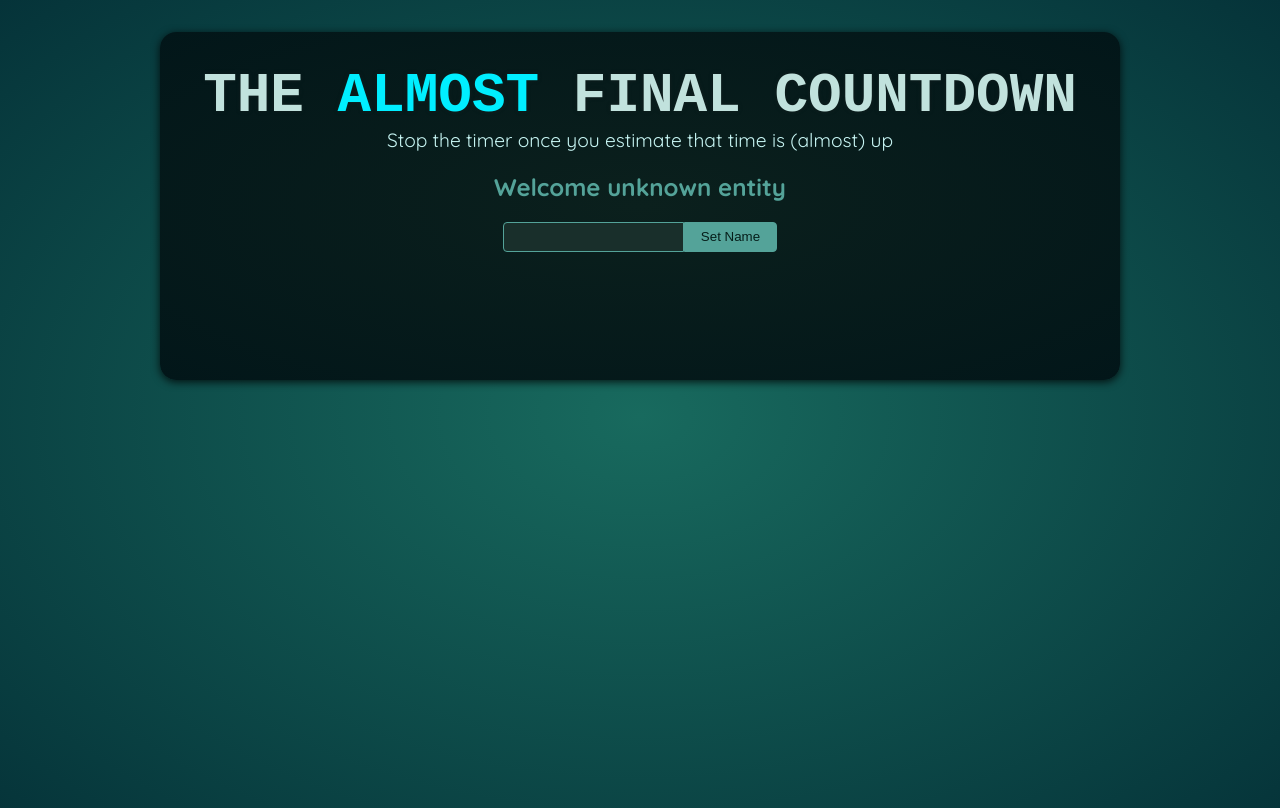
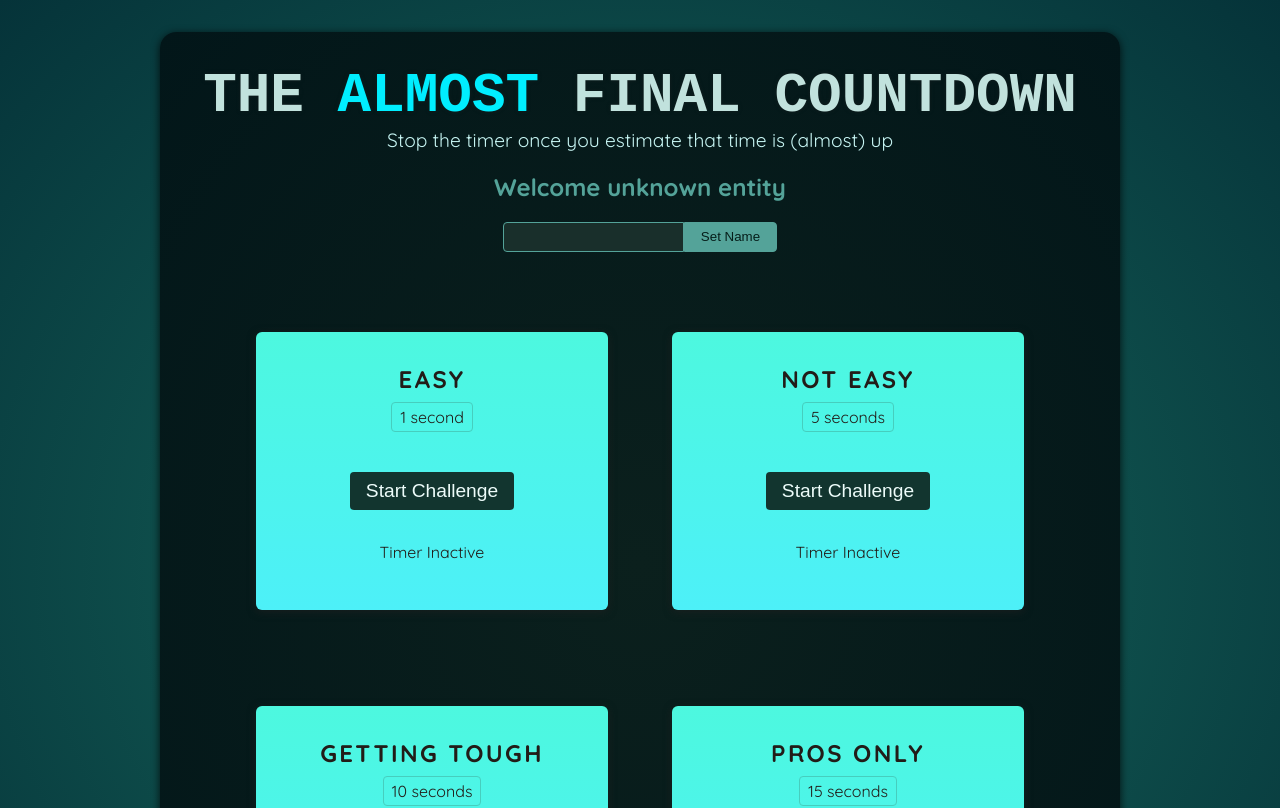
Before and after one commit to JasonWolterDeveloper/react-guide-2024-refs-and-portals, a React (Vite) app: page / in a window 1280 px wide. Shown: the top 808 px of the page. Built offline with nearby package versions, Linux system fonts and the light colour scheme; a web font is replaced by a local one.

Commit message:
Using Forwarded Refs and Imperative Handles to control Modals

```diff
--- a/src/App.jsx
+++ b/src/App.jsx
@@ -1,10 +1,16 @@
 import Player from './components/Player.jsx';
+import TimerChallenge from './components/TimerChallenge.jsx';
 
 function App() {
   return (
     <>
       <Player />
-      <div id="challenges"></div>
+      <div id="challenges">
+        <TimerChallenge title="Easy" targetTime={1}/>
+        <TimerChallenge title="Not easy" targetTime={5}/>
+        <TimerChallenge title="Getting Tough" targetTime={10}/>
+        <TimerChallenge title="Pros Only" targetTime={15}/>
+      </div>
     </>
   );
 }
--- /dev/null
+++ b/src/components/ResultModal.jsx
@@ -0,0 +1,26 @@
+import { forwardRef, useImperativeHandle, useRef } from "react";
+
+const ResultModal = forwardRef(function ResultModal({result, targetTime}, ref) {
+    const dialogRef = useRef()
+
+    useImperativeHandle(ref, () => {
+        return {
+            open () {
+                dialogRef.current.showModal();
+            }
+        };
+    });
+
+    return (
+        <dialog ref={dialogRef} className="result-modal">
+            <h2>You {result}</h2>
+            <p>The target time was <strong>{targetTime} seconds.</strong></p>
+            <p>You stopped the timer with <strong>X Seconds Left</strong></p>
+            <form method="dialog">
+                <button>Close</button>
+            </form>
+        </dialog>
+    );
+});
+
+export default ResultModal;
--- /dev/null
+++ b/src/components/TimerChallenge.jsx
@@ -0,0 +1,44 @@
+import { useRef, useState } from "react"
+import ResultModal from "./ResultModal";
+
+export default function TimerChallenge({ title, targetTime }) {
+    const timer = useRef();
+    const dialog = useRef();
+
+    const [timerStarted, setTimerStarted] = useState(false);
+    const [timerExpired, setTimerExpired] = useState(false);
+
+    function handleStart() {
+        timer.current = setTimeout(() => {
+            setTimerExpired(true);
+            dialog.current.open();
+        }, targetTime * 1000)
+
+        setTimerStarted(true);
+    }
+
+    function handleStop() {
+        clearTimeout(timer.current)
+    }
+
+    return (
+    <>
+        <ResultModal ref={dialog} targetTime={targetTime} result="lost"/>
+        <section className="challenge">
+            <h2>{title}</h2>
+            {timerExpired && <p>You Lost!</p>}
+            <p className="challenge-time">
+                {targetTime} second{targetTime > 1 ? 's' : ''}
+            </p>
+            <p>
+                <button onClick={timerStarted && !timerExpired ? handleStop : handleStart}>
+                    {timerStarted ? 'Stop' : 'Start'} Challenge
+                </button>
+            </p>
+            <p className={timerStarted && !timerExpired? "active" : undefined}>
+                {timerStarted && !timerExpired ? 'Time is running...' : 'Timer Inactive'}
+            </p>
+        </section>
+    </>
+    )
+}
```
